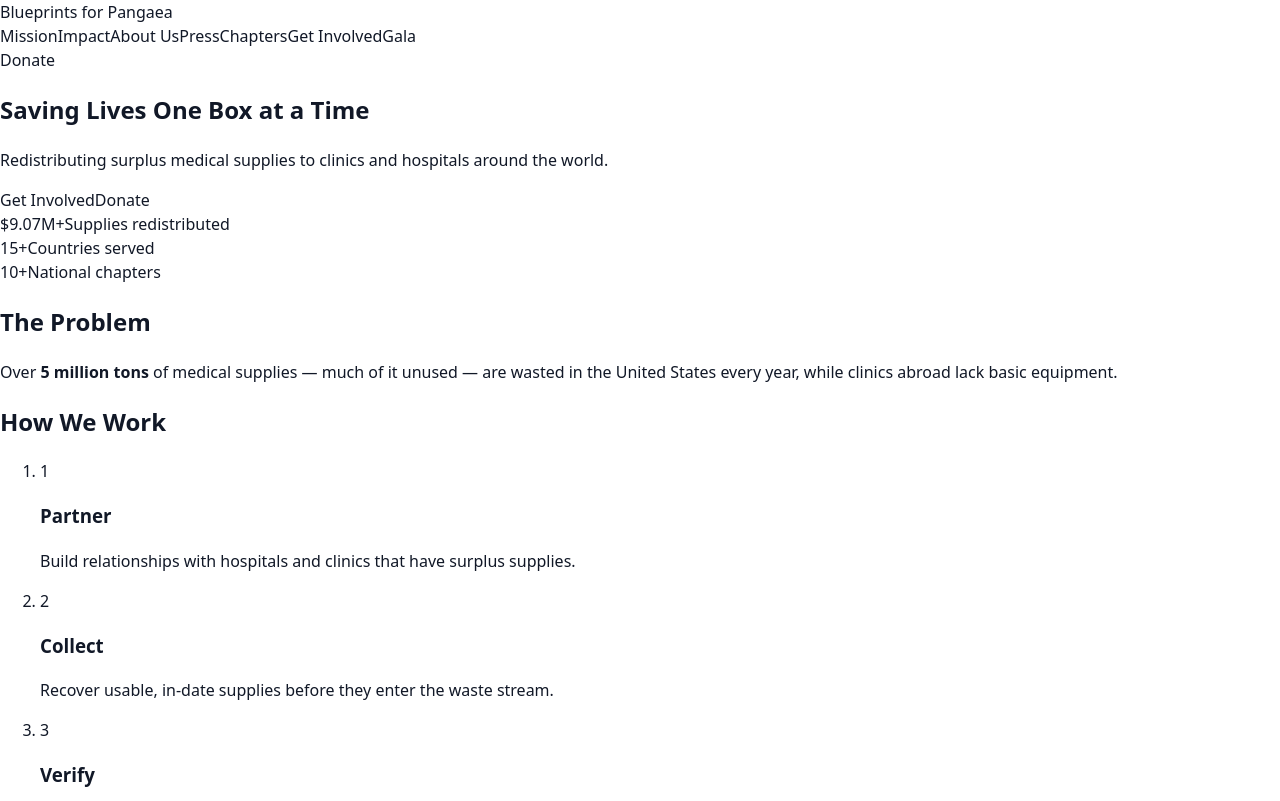
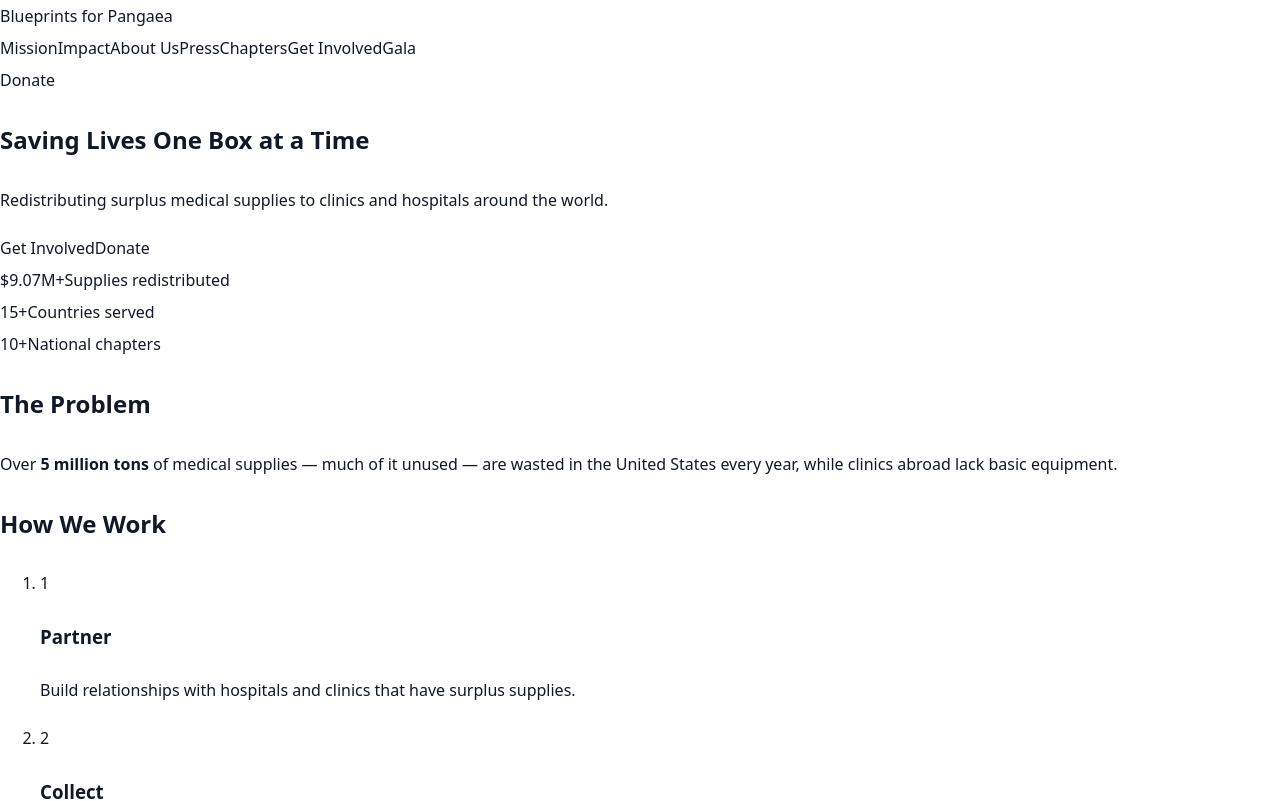
Before and after one commit to blueprintsforpangaea/Blueprints_Website_Revamp, a React (Vite) app: page / in a window 1280 px wide. Shown: the top 801 px of the page. Built offline with nearby package versions, Linux system fonts and the light colour scheme.

Commit message:
i changed line height to 2

```diff
--- a/src/styles/global.css
+++ b/src/styles/global.css
@@ -8,7 +8,7 @@
   font-family: var(--font-sans);
   color: var(--color-text);
   background: var(--color-bg);
-  line-height: 1.5;
+  line-height: 2.0;
 }
 
 a { color: inherit; text-decoration: none; }
```
